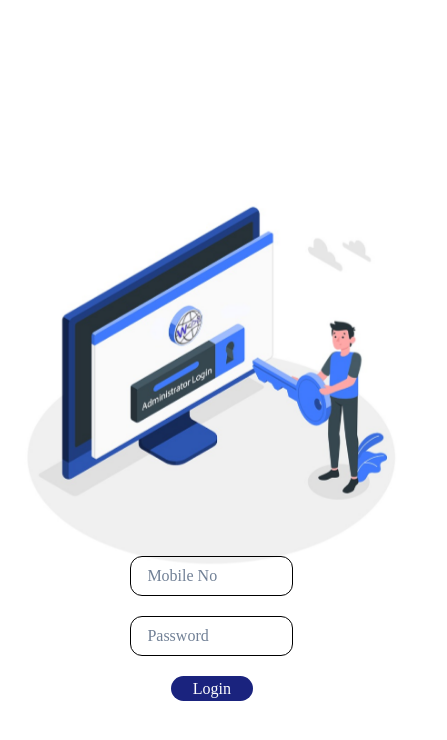
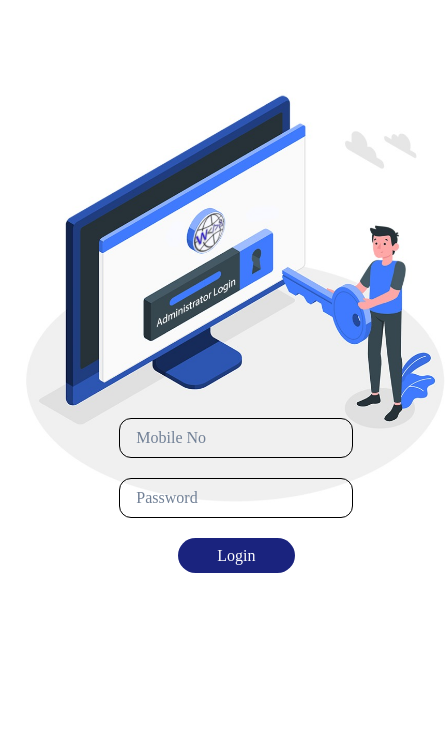
Before and after one commit to vaibhavkodinariya/wdaAdmin, a React (Vite) app: page /Login in a window 390 px wide. Shown: the top 740 px of the page, 447 px wide, since content can reach past the window. Built offline with nearby package versions, Linux system fonts and the light colour scheme.

Commit message:
Login Page Responsive Done

```diff
--- a/src/pages/Login.jsx
+++ b/src/pages/Login.jsx
@@ -1,25 +1,14 @@
 // import React, { useEffect, useState } from "react";
-import React, { useState } from "react";
+import { useState } from "react";
 import background from "../images/login_background.jpeg";
 
-import {
-    // Box,
-    Button,
-    FormControl,
-    Grid,
-    // FormLabel,
-    Input,
-    // Stack,
-    Text,
-  } from "@chakra-ui/react";
+import { Box, Button, FormControl, Grid, Input, Text } from "@chakra-ui/react";
 
-function Login(){
+function Login() {
   const [mobileNumber, setMobileNumber] = useState("");
   const [mobileError, setMobileError] = useState("");
   const [password, setPassword] = useState("");
   const [passwordError, setPasswordError] = useState("");
-
-
 
   const validateMobileNumber = (mobileNumber) => {
     if (mobileNumber.length !== 10) {
@@ -45,7 +34,10 @@ function Login(){
     const hasUpperCase = /[A-Z]/.test(password);
     const hasLowerCase = /[a-z]/.test(password);
     const hasDigits = /\d/.test(password);
-    const hasSpecialChars = /^[a-zA-Z0-9.!#$%&'*+/=?^_`{|}~-]+@[a-zA-Z0-9-]+(?:\.[a-zA-Z0-9-]+)*$/.test(password);
+    const hasSpecialChars =
+      /^[a-zA-Z0-9.!#$%&'*+/=?^_`{|}~-]+@[a-zA-Z0-9-]+(?:\.[a-zA-Z0-9-]+)*$/.test(
+        password
+      );
 
     if (
       password.length >= 8 &&
@@ -62,48 +54,40 @@ function Login(){
     }
   };
 
-
   const handleLogin = () => {
     if (mobileError === "" && passwordError === "") {
-
       console.log("Login successful!");
     }
   };
 
-
   return (
+    <Box
+      width={{ base: "100%", md: "100%", lg: "80%" }}
+      height={{ base: "90vh", md: "90vh", lg: "99vh" }}
+      placeItems="center"
+      color={"white"}
+    >
       <Grid
-
         bgImage={background}
-          bgSize={{
-            base: "contain",
-            md: "cover",
-          }}
+        bgSize="cover"
         bgPosition="center"
         bgRepeat="no-repeat"
-
         placeItems="center"
-          position={"fixed"}
-          minW={{ base: "100%",sm: "80%", md: "100%",lg:"80vh" }}
-          minH={{ base: "100%",sm: "80%", md: "80%" ,lg:"80vh"}}
-
-          bottom={{ base: "5vh", md: "4vh" ,lg:"10vh"}}
-          padding={{ base: "0", md: "1vh",lg:"8vh" }}
-          margin={{ base: "0", md: "10vh",lg:"4vh" }}
-          marginRight={{ base: "0",  md: "0", lg:"40vh" }}
-          marginLeft={{ base: "2vh", md: "0" , lg:"60vh" }}
-
+        width={{ base: "50vh", md: "70vh", lg: "100vh" }}
+        height={{ base: "50vh", md: "70vh", lg: "98%" }}
+        marginTop={{ base: "18%", sm: "10vh", md: "10%", lg: "1%" }}
+        marginLeft={{ base: "3vh", sm: "1vh", md: "30vh", lg: "55vh" }}
       >
         <Grid
           gap={5}
           p={4}
-
-          w={{ base: "50%",md: "350px", lg:"300px" }}
+          w={{ base: "65%", md: "30%", lg: "300px" }}
           alignSelf="center"
-
-          position={{ base: "fixed", md: "relative" }}
-           bottom={{base: "15vh", md:"-30vh" ,lg:"-35vh"}}
-          //  templateColumns={{ base: "1fr"}} // Responsive grid layout
+          alignItems="center"
+          justifyContent="center"
+          position={{ base: "relative", md: "fixed" }}
+          paddingTop={{ base: "40vh", md: "60vh", lg: "60vh" }}
+          // bottom={{ base: "15vh", md: "-30vh", lg: "-35vh" }}
         >
           <FormControl>
             {/* <FormLabel>Username</FormLabel> */}
@@ -112,7 +96,7 @@ function Login(){
               name="data"
               value={mobileNumber}
               borderColor={"black"}
-                maxLength={10}  // Set maximum length to 10 characters
+              maxLength={10} // Set maximum length to 10 characters
               placeholder="Mobile No"
               fontFamily={"noto-serif"}
               focusBorderColor="#1A237E"
@@ -120,11 +104,7 @@ function Login(){
               onChange={handleMobileNumberChange}
             />
           </FormControl>
-                {mobileError && (
-              <Text color="red" fontSize="sm">
-                {mobileError}
-              </Text>
-            )}
+
           <FormControl>
             {/* <FormLabel>Password</FormLabel> */}
             <Input
@@ -151,7 +131,7 @@ function Login(){
             colorScheme="#1A237E"
             bg="#1A237E"
             w="50%"
-            h="25px"
+            h="35px"
             // rounded={10}
             rounded={"3xl"}
             fontFamily={"noto-serif"}
@@ -160,13 +140,12 @@ function Login(){
             alignSelf="center"
             justifySelf="center"
             onClick={handleLogin}
-
-
           >
             Login
           </Button>
         </Grid>
       </Grid>
+    </Box>
   );
 }
 
```
Lines whose indentation alone changed are shown as unchanged.
